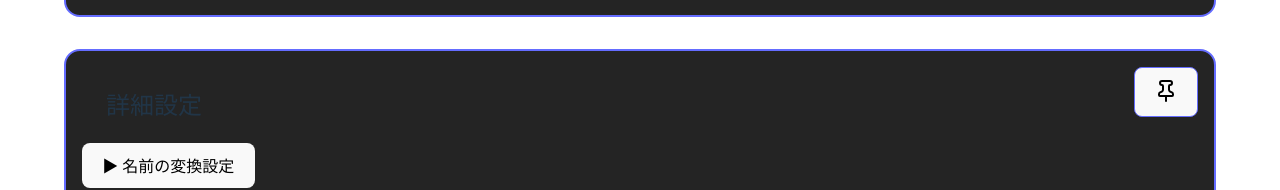
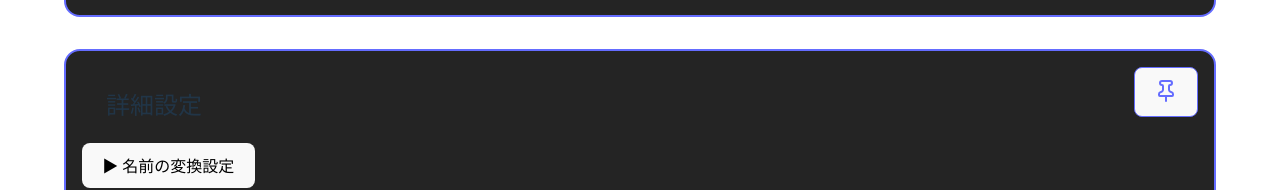
Before and after one commit to tukasa0001/DiceStats, a React (Vite) app: page / in a window 1280 px wide. In both pictures the pointer is over the icon 1165 px from the left and 387 px from the top of the page. Shown: the part 297-487 px from the top of the page. Built offline with nearby package versions, Linux system fonts and the light colour scheme.

Commit message:
ボタン内にsvgが入っている場合、ホバーで色を付けるよう変更

```diff
--- a/src/config/ConfigCard.css
+++ b/src/config/ConfigCard.css
@@ -44,10 +44,6 @@ table.nameAliasTable {
 
         button {
             margin: 0.25em;
-
-            svg {
-                transition: stroke 0.25s;
-            }
         }
 
         button:hover svg {
--- a/src/index.css
+++ b/src/index.css
@@ -55,6 +55,14 @@ select:not([multiple]) {
     &:focus,
     &:focus-visible {
         outline: 4px auto -webkit-focus-ring-color;
+    }
+
+    svg {
+        transition: stroke 0.25s;
+    }
+
+    &:hover svg {
+        stroke: #646cff;
     }
 }
 
```
